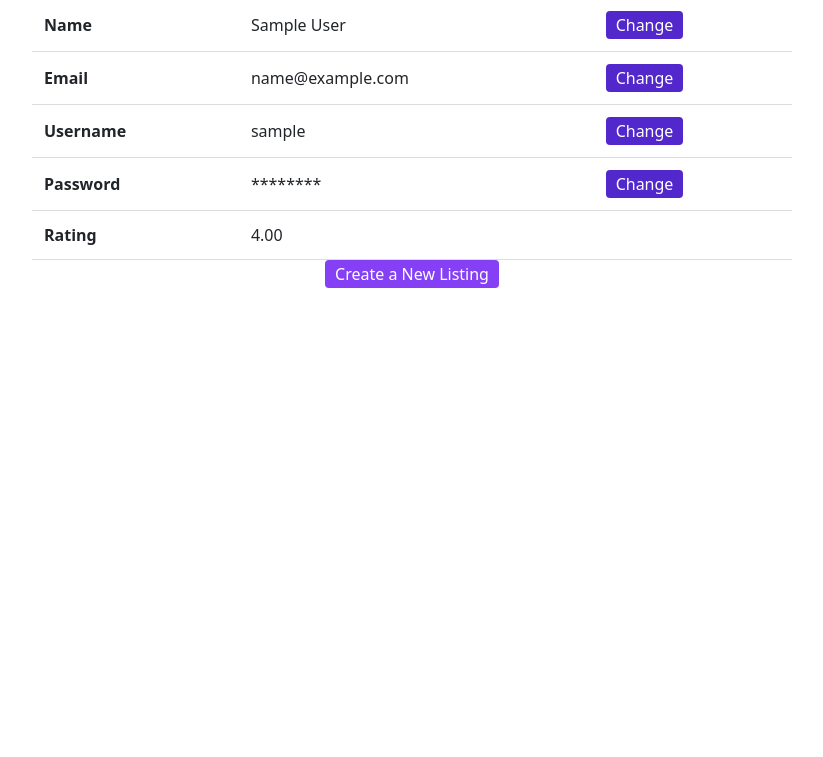
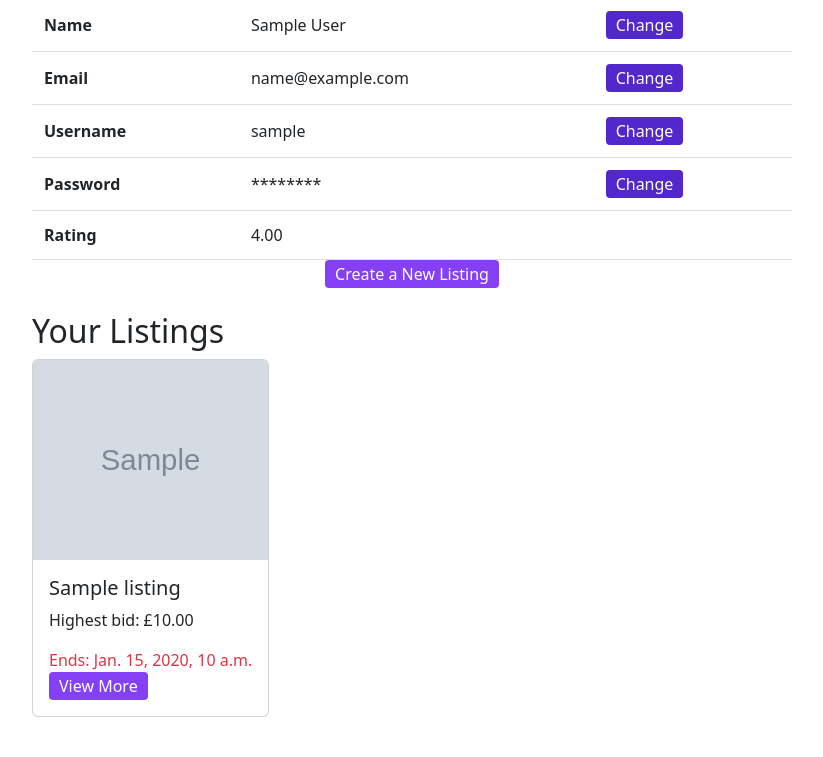
Before and after one commit to kupian/LectureLoot, a Django app: page /profile/ in a window 1280 px wide. Shown: the part 143-900 px from the top of the page, without its empty margins (228-1051 px from the left). Before the commit the page ends 431 px from the top, so only its background shows below. Run offline with Django 3.2, Linux system fonts and the light colour scheme; a user stored in the database is signed in; tables that the repository leaves empty hold one stand-in row (values such as "Sample post"); grey boxes marked "Sample" are stand-in pictures; data that the repository does not hold is empty; some libraries are stand-ins or nearby versions.

Commit message:
added listings to profile pages

```diff
--- a/lectureloot/app/views.py
+++ b/lectureloot/app/views.py
@@ -95,8 +95,8 @@ def index(request):
     }
     return render(request, "app/index.html", context)
 
+# profile view
 @login_required
-# profile view
 def profile(request):
   form = UserProfileForm()
   if request.method == "POST":
@@ -109,7 +109,8 @@ def profile(request):
       return redirect('app:index')
     else:
       print(form.errors)
-  context_dict = {'form': form}
+  user_listings = Listing.objects.filter(seller=request.user)
+  context_dict = {'form': form, 'listings': user_listings}
   return render(request, "app/profile.html", context_dict)
 
 # register view
@@ -286,9 +287,11 @@ def merchant(request, username):
 
   if username:
     user = get_object_or_404(CustomUser, username=username)
+    user_listings = Listing.objects.filter(seller=user)
 
     context = {
-      "user": user
+      "user": user,
+      "listings": user_listings
     }
 
   return render(request, "app/merchant.html", context)
@@ -332,22 +335,6 @@ def clear_notifications(request):
   return render(request, 'app/notifications.html', {
         'notifications': user_notifications
     })
-@login_required
-# profile view
-def profile(request):
-  form = UserProfileForm()
-  if request.method == "POST":
-    form = UserProfileForm(request.POST, request.FILES)
-    if form.is_valid():
-      user_profile = form.save(commit=False)
-      user_profile.user = request.user
-      user_profile.save()
-      print(user_profile)
-      return redirect('app:index')
-    else:
-      print(form.errors)
-  context_dict = {'form': form}
-  return render(request, "app/profile.html", context_dict)
 
 # register view
 def register(request):
--- a/lectureloot/templates/app/about.html
+++ b/lectureloot/templates/app/about.html
@@ -3,7 +3,7 @@
 {% load listing_card %}
 {% load sort_dropdown %}
 
-{% block title_block %}About LectureLoot{% endblock %}
+{% block title_block %}About{% endblock %}
 
 {% block body_block %}
 <div class="container mt-4">
--- a/lectureloot/templates/app/change_password.html
+++ b/lectureloot/templates/app/change_password.html
@@ -1,4 +1,6 @@
 {% extends 'app/base.html' %}
+
+{% block title_block %}Change Password{% endblock %}
 
 {% block body_block %}
 
--- a/lectureloot/templates/app/index.html
+++ b/lectureloot/templates/app/index.html
@@ -1,6 +1,8 @@
 {% extends "app/base.html" %}
 {% load static %}
 {% load listing_card %}
+
+{% block title_block %}Home{% endblock %}
 
 {% block body_block %}
 <div class="container mt-4">
--- a/lectureloot/templates/app/listing_create.html
+++ b/lectureloot/templates/app/listing_create.html
@@ -2,6 +2,8 @@
 {% load static %}
 {% load widget_tweaks %}
 <link rel="stylesheet" href="https://cdn.jsdelivr.net/npm/bootstrap-icons@1.11.1/font/bootstrap-icons.css">
+
+{% block title_block %}Create Listing{% endblock %}
 
 {% block body_block %}
 <div class="container py-4">
--- a/lectureloot/templates/app/profile.html
+++ b/lectureloot/templates/app/profile.html
@@ -1,5 +1,8 @@
 {% extends 'app/base.html' %}
 {% load static %}
+{% load listing_card %}
+
+{%block title_block %}{{user.username}}{% endblock %}
 
 {% block body_block %}
 <div class="container">
@@ -35,5 +38,15 @@
     <div class="text-center mb-4">
         <a href="{% url 'app:listing_create' %}" class="btn btn-primary">Create a New Listing</a>
     </div>
+    <h2>Your Listings</h2>
+
+    <div class="row g-4">
+        {% for listing in listings %}
+            <div class="col col-12 col-md-6 col-lg-4">
+                {% render_listing listing %}
+            </div>
+        {% endfor %}
+    </div>
 </div>
+
 {% endblock %}
--- a/lectureloot/templates/app/register.html
+++ b/lectureloot/templates/app/register.html
@@ -1,4 +1,6 @@
 {% extends 'app/base.html' %}
+
+{% block title_block %}Register{% endblock %}
 
 {% block body_block %}
 <div class="container mt-0">
--- a/lectureloot/templates/app/search.html
+++ b/lectureloot/templates/app/search.html
@@ -3,6 +3,7 @@
 {% load listing_card %}
 {% load sort_dropdown %}
 
+{% block title_block %}{{query}}{% endblock %}
 {% block body_block %}
 <div class="container mt-4">
     <div class="row mb-4 align-items-center">
```
Also changed, not shown: lectureloot/templates/app/merchant.html (+13 -0 lines).
